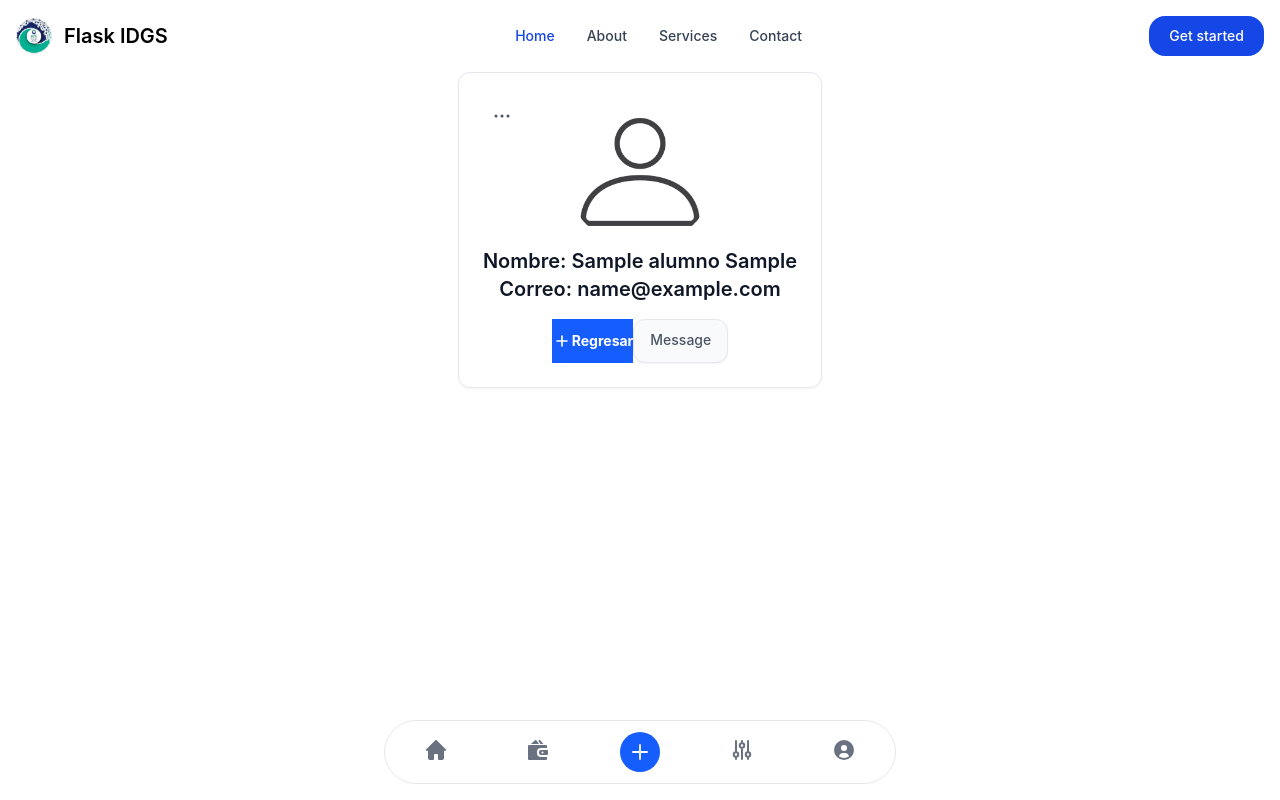
After one commit to IDGS-805-22001400/FlaskBDIDGS805, a Flask app: page /detalles?id=1 in a window 1280 px wide. The commit adds this page. Run offline with Flask 3, Linux system fonts and the light colour scheme; tables that the repository leaves empty hold one stand-in row (values such as "Sample post"); some libraries are stand-ins or nearby versions.

Commit message:
detalles 20/02/26

```diff
--- a/app.py
+++ b/app.py
@@ -1,6 +1,5 @@
 from flask import Flask, render_template, request, redirect, url_for, flash
 from flask_wtf.csrf import CSRFProtect
-#from flask_migrate import Migrate
 from config import DevelopmentConfig
 import forms
 
@@ -9,32 +8,43 @@ from models import db, Alumnos
 app = Flask(__name__)
 app.config.from_object(DevelopmentConfig)
 db.init_app(app)
-csrf=CSRFProtect()
+csrf = CSRFProtect()
 
 @app.errorhandler(404)
 def page_not_found(e):
     return render_template("404.html"),404
 
-@app.route("/",methods=['GET','POST'])
+@app.route("/", methods = ['GET', 'POST'])
 @app.route("/index")
 def index():
-    create_form=forms.UserForm(request.form)
-    alumno=Alumnos.query.all()
-    return render_template("index.html",form=create_form,alumno=alumno)
+		create_form = forms.UserForm(request.form)
+		alumno = Alumnos.query.all()
+		return render_template("index.html", form = create_form, alumno = alumno)
 
-@app.route("/Alumnos",methods=['GET','POST'])
+@app.route("/Alumnos", methods = ['GET', 'POST'])
 def alumnos():
-    create_form=forms.UserForm(request.form)
-    if request.method=='POST':
-        alum=Alumnos(nombre=create_form.nombre.data,
-                     apaterno=create_form.apaterno.data,
-                     email=create_form.email.data)
-        db.session.add(alum)
-        db.session.commit()
-        return redirect(url_for('index'))
-    return render_template("Alumnos.html",form=create_form)
+			create_form = forms.UserForm(request.form)
+			if request.method == 'POST':
+				alum = Alumnos(nombre = create_form.nombre.data,
+					apaterno = create_form.apaterno.data,
+					email = create_form.email.data)
+				db.session.add(alum)
+				db.session.commit()
+				return redirect(url_for('index'))
+			return render_template("Alumnos.html", form = create_form)
+
+@app.route("/detalles", methods = ['GET', 'POST'])
+def detalles():
+    if request.method=='GET':
+        id=request.args.get('id')
+        #select * from alumnos where id=id
+        alum1 = db.session.query(Alumnos).filter(Alumnos.id==id).first()
+        nombre=alum1.nombre
+        apaterno=alum1.apaterno
+        email=alum1.email
+    return render_template('detalles.html',id=id,nombre=nombre,apaterno=apaterno,email=email)
 
 if __name__ == '__main__':
     with app.app_context():
         db.create_all()
-    app.run()
+app.run()
--- /dev/null
+++ b/templates/detalles.html
@@ -0,0 +1,48 @@
+{% extends "layout.html" %}
+
+{% block container %}
+<div class="group py-32 relative overflow-x-auto sm:rounded-lg">
+    <div class="relative bg-neutral-primary-soft max-w-xs w-full p-6 border border-default rounded-base shadow-xs">
+            <button id="dropdownButton" data-dropdown-toggle="dropdown" class="absolute top-2 end-2 text-body hover:text-heading bg-neutral-primary-soft box-border border border-transparent hover:bg-neutral-tertiary focus:ring-4 focus:ring-neutral-tertiary rounded-base p-1.5 focus:outline-none" type="button">
+                <span class="sr-only">Open dropdown</span>
+                <svg class="w-6 h-6" aria-hidden="true" xmlns="http://www.w3.org/2000/svg" width="24" height="24" fill="none" viewBox="0 0 24 24"><path stroke="currentColor" stroke-linecap="round" stroke-width="3" d="M6 12h.01m6 0h.01m5.99 0h.01"/></svg>
+            </button>
+            <!-- Dropdown menu -->
+            <div id="dropdown" class="z-10 bg-neutral-primary-medium border border-default-medium rounded-base shadow-lg w-36 block hidden">
+                <ul class="p-2 text-sm text-body font-medium" aria-labelledby="dropdownButton">
+                    <li>
+                        <a href="#" class="inline-flex items-center w-full p-2 hover:bg-neutral-tertiary-medium hover:text-heading rounded-md">Edit</a>
+                    </li>
+                    <li>
+                        <a href="#" class="inline-flex items-center w-full p-2 hover:bg-neutral-tertiary-medium hover:text-heading rounded-md">Export Data</a>
+                    </li>
+                    <li>
+                        <a href="#" class="inline-flex items-center w-full p-2 text-fg-danger hover:bg-neutral-tertiary-medium rounded-md">Delete</a>
+                    </li>
+                </ul>
+            </div>
+        <div class="flex flex-col items-center">
+            <img class="w-24 h-24 mb-6 rounded-full"
+            src="{{url_for('static',filename='img/usuario.png')}}"
+            alt="Bonnie image" style="width:150px"/>
+            <h5 class="mb-0.5 text-xl font-semibold tracking-tight text-heading">
+                Nombre: {{nombre}} {{apaterno}}
+            </h5>
+            <h3 class="mb-0.5 text-xl font-semibold tracking-tight text-heading">
+                Correo: {{email}}
+            </h3>
+            <div class="flex mt-4 md:mt-6 gap-4">
+                <a href="index" class="inline-flex items-center justify-center px-6 py-3 text-sm font-bold text-white bg-blue-600 rounded-xl shadow-lg shadow-blue-200 hover:bg-blue-700 hover:-translate-y-0.5 transition-all duration-200">
+            <svg class="w-5 h-5 mr-2" fill="none" stroke="currentColor" viewBox="0 0 24 24">
+                <path stroke-linecap="round" stroke-linejoin="round" stroke-width="2" d="M12 6v6m0 0v6m0-6h6m-6 0H6"></path>
+            </svg>
+            Regresar
+        </a>
+        <button type="button" class="inline-flex self-start w-auto text-body bg-neutral-secondary-medium box-border border border-default-medium hover:bg-neutral-tertiary-medium hover:text-heading focus:ring-4 focus:ring-neutral-tertiary shadow-xs font-medium leading-5 rounded-base text-sm px-4 py-2.5 focus:outline-none">
+                Message
+            </button>
+            </div>
+        </div>
+    </div>
+</div>
+{% endblock %}
```
Also changed, not shown: templates/index.html (+12 -0 lines), static/img/usuario.png (added).
